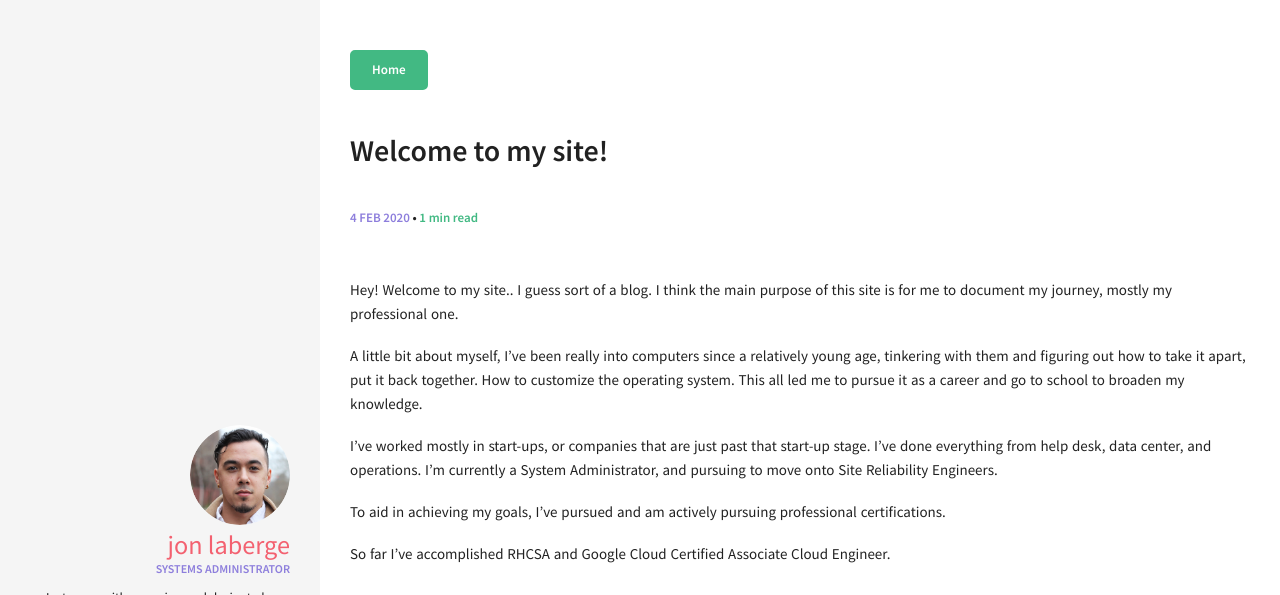
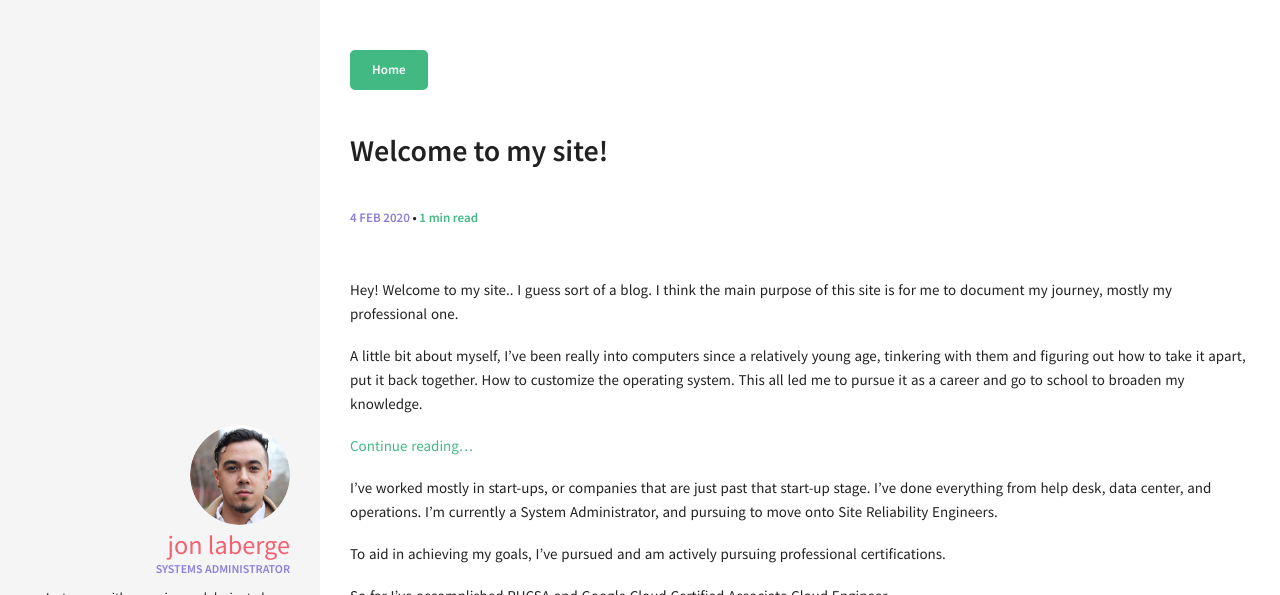
Before and after one commit to jrlaberge/jrlaberge.github.io, a Jekyll site: the page built from _posts/2020-03-04-welcome-to-my-site.md, in a window 1280 px wide, cut to the strip 0-595 px from the top of the page. Built offline with Jekyll 4.4.1, drawn with Linux system fonts in a browser that asks for light colours.

Commit message:
Add a link in intro post

```diff
--- a/_posts/2020-03-04-welcome-to-my-site.md
+++ b/_posts/2020-03-04-welcome-to-my-site.md
@@ -9,6 +9,8 @@ comments: true
 Hey! Welcome to my site.. I guess sort of a blog. I think the main purpose of this site is for me to document my journey, mostly my professional one.
 
 A little bit about myself, I've been really into computers since a relatively young age, tinkering with them and figuring out how to take it apart, put it back together. How to customize the operating system. This all led me to pursue it as a career and go to school to broaden my knowledge.
+
+<a href="https://jrlaberge.github.io/articles/2020-03/welcome-to-my-site.md">Continue reading...</a>
 
 <!--more-->
 
```
